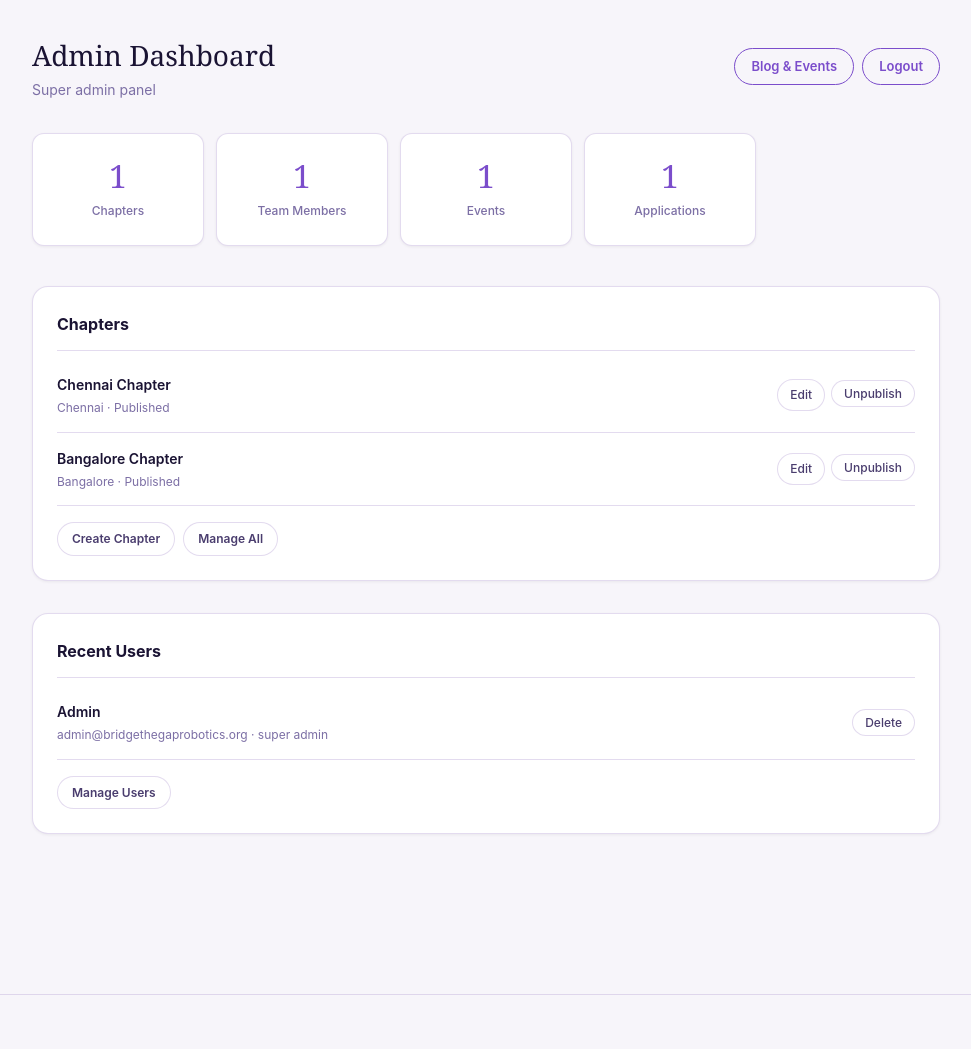
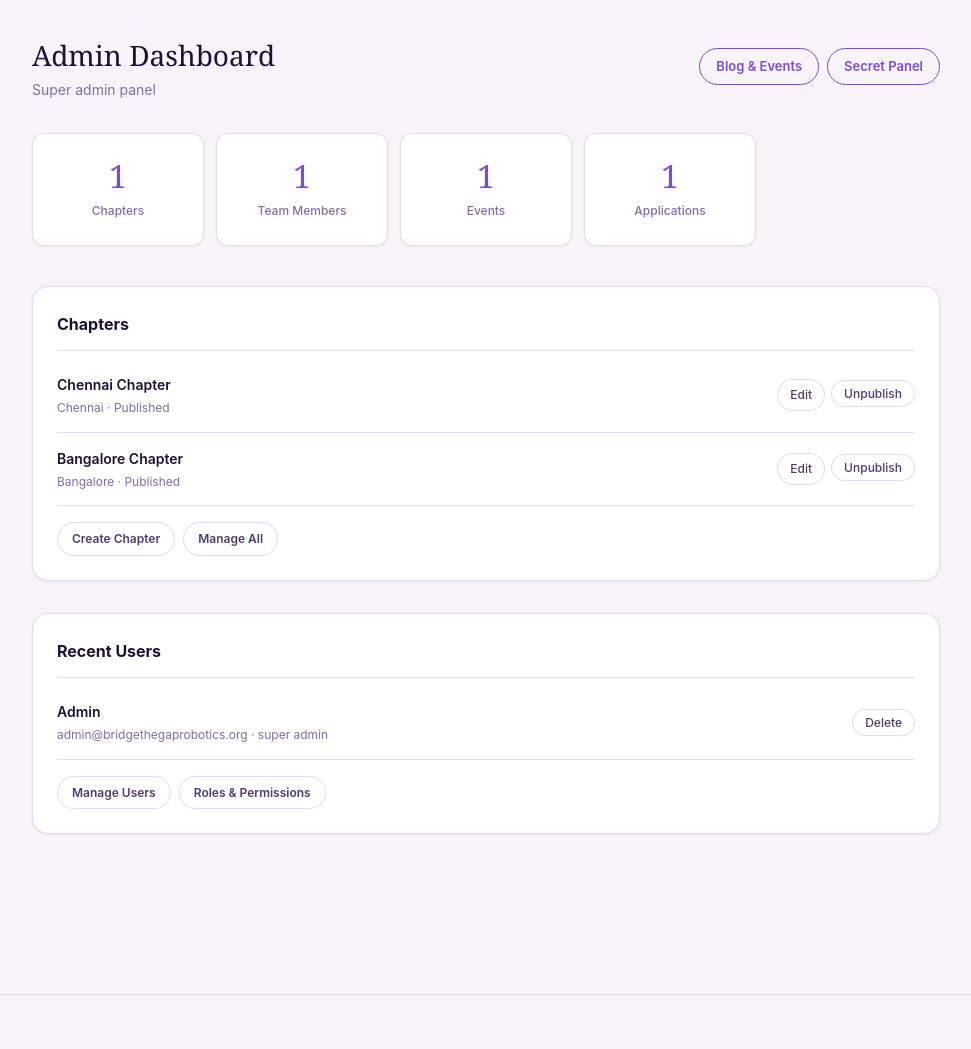
Before and after one commit to Arvindhan-A/Bridge-The-Gap-Main-01, a Flask app: template templates/admin/dashboard.html in a window 1280 px wide. Shown: the part 73-1122 px from the top of the page, without its empty margins (154-1125 px from the left). Run offline with Flask 3, Linux system fonts and the light colour scheme; tables that the repository leaves empty hold one stand-in row (values such as "Sample post"); the template is opened without the code that fills it: values that come from a table or form of the project are taken from there, most other values are stand-ins (such as "Sample title", 1, 10 or a date in 2020); some web fonts are replaced.

Commit message:
Remove duplicate logout from admin dashboard, add link to Secret Panel and Roles & Permissions

```diff
--- a/templates/admin/dashboard.html
+++ b/templates/admin/dashboard.html
@@ -9,7 +9,7 @@
         </div>
         <div class="admin-header-actions">
             <a href="{{ url_for('admin.legacy') }}" class="btn-outline btn-sm">Blog &amp; Events</a>
-            <a href="{{ url_for('auth.logout') }}" class="btn-outline btn-sm">Logout</a>
+            <a href="{{ url_for('secret.dashboard') }}" class="btn-outline btn-sm">Secret Panel</a>
         </div>
     </div>
 
@@ -78,10 +78,11 @@
             {% else %}
             <div class="admin-empty">No users yet.</div>
             {% endfor %}
-            <div class="admin-section-actions">
-                <a href="{{ url_for('admin.users') }}" class="btn-outline btn-sm">Manage Users</a>
-            </div>
+        <div class="admin-section-actions">
+            <a href="{{ url_for('admin.users') }}" class="btn-outline btn-sm">Manage Users</a>
+            <a href="{{ url_for('secret.roles') }}" class="btn-outline btn-sm">Roles &amp; Permissions</a>
         </div>
     </div>
 </div>
+</div>
 {% endblock %}
```
